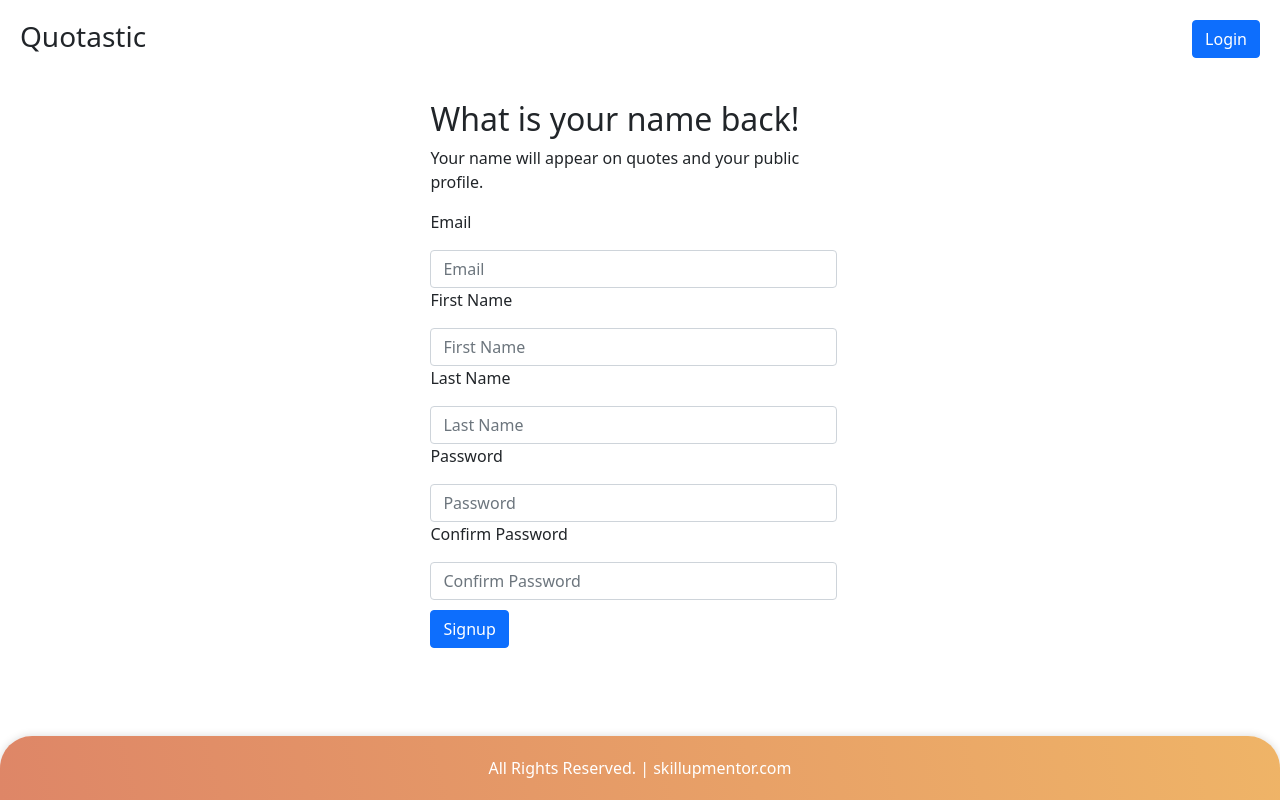
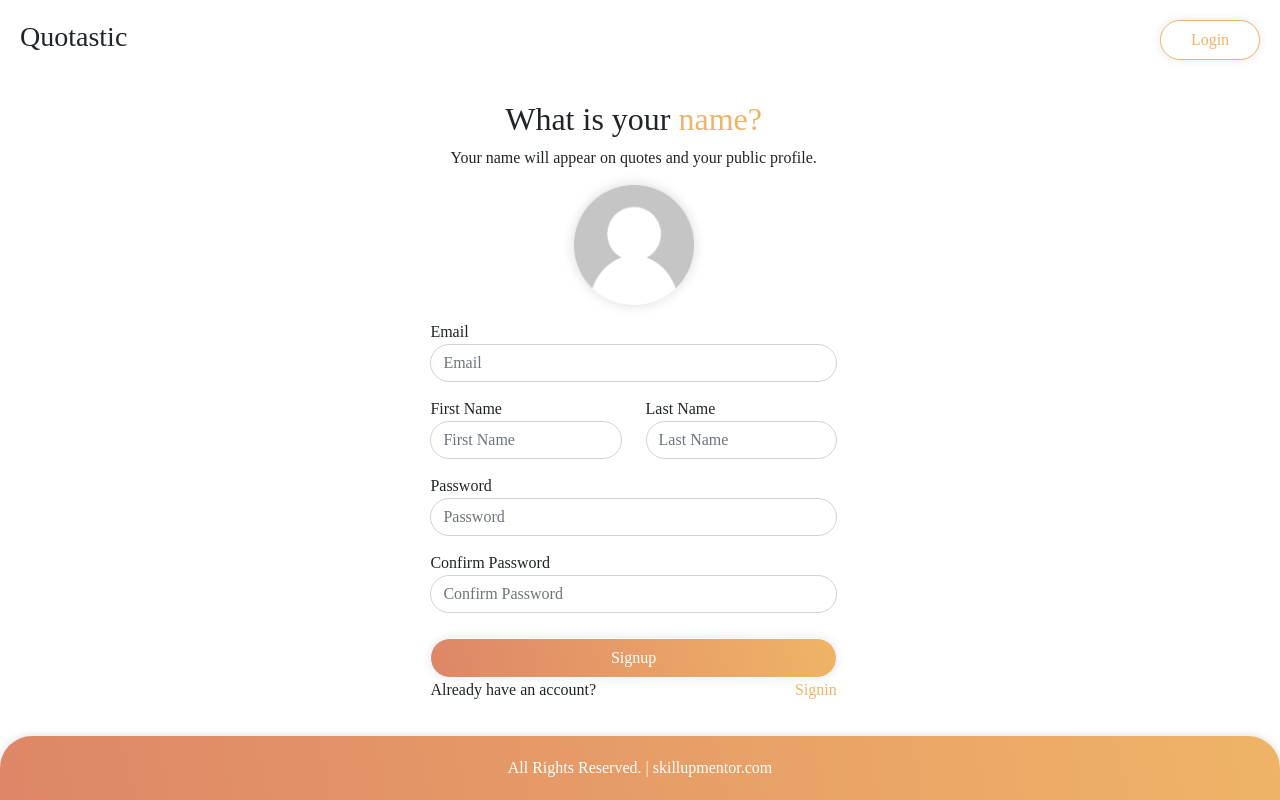
Before and after one commit to dadolyner/SkillUp-01-Frontend, a React (Create React App) app: page /signup in a window 1280 px wide. Built offline with nearby package versions, Linux system fonts and the light colour scheme.

Commit message:
almost perfect style

```diff
--- a/public/index.css
+++ b/public/index.css
@@ -5,10 +5,10 @@ footer{
     align-items: center;
     padding: 32px 0px;
 
-    position: absolute;
-    left: 0px;
-    right: 0px;
-    bottom: 0%;
+    position: fixed;
+    left: 0px !important;
+    right: 0px !important;
+    bottom: 0% !important;
     height: 5px;
 
     background: linear-gradient(257.39deg, #EFB467 0%, #DE8667 100%);
@@ -16,3 +16,7 @@ footer{
     box-shadow: 0px 0px 8px rgba(0, 0, 0, 0.15);
     border-radius: 32px 32px 0px 0px;
 }
+
+body{
+    font-family: Century Gothic !important;
+}
--- a/public/index.html
+++ b/public/index.html
@@ -7,7 +7,7 @@
     <title>Quotastic</title>
   </head>
   <body>
-    <div id="root"></div>
+    <div id="quotasticApp"></div>
 
     <footer>
       <span style="color:white;">All Rights Reserved. | skillupmentor.com</span>
--- a/src/css/style.css
+++ b/src/css/style.css
@@ -36,6 +36,32 @@ img {
     height: 80px;
 }
 
+.headerQuotes{
+    float:right;
+    box-shadow: 2px 2px 10px #888888;
+    border-radius: 20px;
+    width:400px !important;
+    height: 200px;
+    padding: 10px;
+}
+
+.headerQuoteText{
+    width: 90%;
+    height: 100%;
+}
+
+.headerVotes{
+    float:left;
+    width: 20%;
+    height: 100%;
+    text-align: center;
+    padding-top:60px;
+}
+
+.headerQUoteText{
+    font-size: 12px;
+}
+
 h5{
     padding-top:10px;
 }
@@ -57,15 +83,88 @@ h5{
     margin-top:15px;
 }
 
-.smallImg{
+.smallImgHeader{
     width: 50px;
     height: 50px;
 }
 
-.smallImg:hover{
+textarea{
+    border: 2px solid #DE8667 !important;
+    border-radius: 16px !important;
+    height: 150px !important;
+}
+
+.smallImgHeader:hover{
     cursor: pointer;
 }
 
 html{
     width: 99%;
 }
+
+.signUpButton{
+    border-radius: 32px !important;
+    width: 100px;
+    height: 40px;
+
+    background: linear-gradient(257.39deg, #EFB467 0%, #DE8667 100%);
+    box-shadow: 0px 0px 10px rgba(0, 0, 0, 0.1);
+    border-color: #fff !important;
+}
+
+.cancelButton{
+    border-radius: 32px !important;
+    width: 100px;
+    height: 40px;
+
+    color:black !important;
+    background-color: #fff !important;
+    border-color: #fff !important;
+}
+
+.loginButton{
+    border-radius: 32px !important;
+    width: 100px;
+    height: 40px;
+
+    background: #fff !important;
+    color: #EFB467 !important;
+    box-shadow: 0px 0px 10px rgba(0, 0, 0, 0.1);
+    border-radius: 32px;
+    border-color: #EFB467 !important;
+}
+
+.inputField{
+    border-radius: 32px !important;
+    margin-bottom: 15px !important;
+}
+
+.inputFieldShort{
+    width:100% !important;
+}
+
+.btn:focus, .btn:active, .form-control {
+    outline: none !important;
+    box-shadow: none !important;
+}
+
+.orangeText{
+    color: #EFB467;
+}
+
+p{
+    margin:0px !important;
+}
+
+.loginHref{
+    text-decoration: none;
+    color: #EFB467;
+    text-align: right;
+}
+
+.smallImg{
+    float:left;
+    width:20px;
+    height:20px;
+    margin-right: 10px;
+}
--- a/src/index.js
+++ b/src/index.js
@@ -7,5 +7,5 @@ ReactDOM.render(
   <BrowserRouter>
     <App />
   </BrowserRouter>,
-  document.getElementById('root')
+  document.getElementById('quotasticApp')
 );
--- a/src/pages/createQuote.js
+++ b/src/pages/createQuote.js
@@ -9,14 +9,14 @@ const CreateQuote = () => {
             <div class="row contentBody">
                 <div class="col-4"></div>
                 <div class="col-4">
-                    <h2>Are you feeling <span>inspired?</span></h2>
+                    <h2>Are you feeling <span class="orangeText">inspired?</span></h2>
                     <p>You can post one quote. You can delete it on your profile or edit it inthis window</p>
 
                     <textarea class="form-control">
                         All our dreams can come true, if we have the courage to pursue them.
                     </textarea>
-                    <input type="submit" class="btn btn-primary confirmButton" value="Submit" />
-                    <input type="submit" class="btn btn-primary confirmButton" value="Cancel" onClick={() => history.push('/profile')}/>
+                    <input type="submit" class="btn btn-primary confirmButton signUpButton" value="Submit" />
+                    <input type="submit" class="btn btn-primary confirmButton cancelButton" value="Cancel" onClick={() => history.push('/profile')}/>
                 </div>
                 <div class="col-4"></div>
             </div>
--- a/src/pages/login.js
+++ b/src/pages/login.js
@@ -10,20 +10,20 @@ const Login = () => {
             <div class="row">
                 <div class="col-1"><h3 class="quotasticHeader">Quotastic</h3></div>
                 <div class="col-10"></div>
-                <div class="col-1"><button class="btn btn-primary topButton" onClick={() => history.push('/signup')}>Sign Up</button></div>
+                <div class="col-1"><button class="btn btn-primary topButton signUpButton" onClick={() => history.push('/signup')}>Sign Up</button></div>
             </div>
 
             <div class="row contentBody">
                 <div class="col-4"></div>
                 <div class="col-4">
-                    <h2>Welcome <span>back!</span></h2>
-                    <p>Thank you for comming back. Hope you gave a good day and inspire others.</p>
+                    <h2 style={{"text-align": "center"}}>Welcome <span class="orangeText">back</span></h2>
+                    <p style={{"text-align": "center"}}>Thank you for comming back. Hope you gave a good day and inspire others.</p>
 
                     <p>Email</p>
-                    <input type="email" class="form-control" placeholder="Email" />
+                    <input type="email" class="form-control inputField" placeholder="Email" />
                     <p>Password</p>
-                    <input type="password" class="form-control" placeholder="Password" />
-                    <input type="submit" class="btn btn-primary confirmButton" value="Login" onClick={() => history.push('/profile')}/>
+                    <input type="password" class="form-control inputField" placeholder="Password" />
+                    <input type="submit" class="btn btn-primary confirmButton loginButton" value="Login" style={{"width":"100%"}} onClick={() => history.push('/profile')}/>
                 </div>
                 <div class="col-4"></div>
             </div>
--- a/src/pages/profileSettings.js
+++ b/src/pages/profileSettings.js
@@ -8,26 +8,31 @@ const ProfileSettings = () => {
             <div class="row contentBody">
                 <div class="col-4"></div>
                 <div class="col-4">
-                    <h2>Profile <span>settings</span></h2>
+                    <h2>Profile <span class="orangeText">settings.</span></h2>
                     <p>Change your profile settings</p>
 
                     <p>Email</p>
-                    <input type="email" class="form-control" placeholder="Email" />
+                    <input type="email" class="form-control inputField" placeholder="Email" />
 
-                    <p>First Name</p>
-                    <input type="text" class="form-control" placeholder="First Name" />
-
-                    <p>Last Name</p>
-                    <input type="text" class="form-control" placeholder="Last Name" />
+                    <div class="row">
+                        <div class="col">
+                            <p>First Name</p>
+                            <input type="text" class="form-control inputField inputFieldShort" placeholder="First Name" />
+                        </div>
+                        <div class="col">
+                            <p>Last Name</p>
+                            <input type="text" class="form-control inputField inputFieldShort" placeholder="Last Name" />
+                        </div>
+                    </div>
 
                     <p>Password</p>
-                    <input type="password" class="form-control" placeholder="Password" />
+                    <input type="password" class="form-control inputField" placeholder="Password" />
 
                     <p>Confirm Password</p>
-                    <input type="password" class="form-control" placeholder="Confirm Password" />
+                    <input type="password" class="form-control inputField" placeholder="Confirm Password" />
 
-                    <input type="submit" class="btn btn-primary confirmButton" value="Submit" />
-                    <input type="submit" class="btn btn-primary confirmButton" value="Cancel" onClick={() => history.push('/profile')}/>
+                    <input type="submit" class="btn btn-primary confirmButton signUpButton" value="Submit" />
+                    <input type="submit" class="btn btn-primary confirmButton cancelButton" value="Cancel" onClick={() => history.push('/profile')}/>
                 </div>
                 <div class="col-4"></div>
             </div>
--- a/src/pages/signUp.js
+++ b/src/pages/signUp.js
@@ -1,5 +1,6 @@
 import '../css/style.css'
 import { useHistory } from 'react-router-dom';
+import Avatar from "../multimedia/Avatar.png";
 
 const SignUp = () => {
     let history = useHistory();
@@ -9,31 +10,49 @@ const SignUp = () => {
             <div class="row">
                 <div class="col-1"><h3 class="quotasticHeader">Quotastic</h3></div>
                 <div class="col-10"></div>
-                <div class="col-1"><button class="btn btn-primary topButton" onClick={() => history.push('/login')}>Login</button></div>
+                <div class="col-1"><button class="btn btn-primary topButton loginButton" onClick={() => history.push('/login')}>Login</button></div>
             </div>
 
             <div class="row contentBody">
                 <div class="col-4"></div>
                 <div class="col-4">
-                    <h2>What is your name <span>back!</span></h2>
-                    <p>Your name will appear on quotes and your public profile.</p>
+                    <h2 style={{ "text-align": "center" }}>What is your <span class="orangeText">name?</span></h2>
+                    <p style={{ "text-align": "center" }}>Your name will appear on quotes and your public profile.</p>
 
+                    <img src={Avatar} alt="" style={{ "width": "150px" }} />
                     <p>Email</p>
-                    <input type="email" class="form-control" placeholder="Email" />
+                    <input type="email" class="form-control inputField" placeholder="Email" />
 
-                    <p>First Name</p>
-                    <input type="text" class="form-control" placeholder="First Name" />
-
-                    <p>Last Name</p>
-                    <input type="text" class="form-control" placeholder="Last Name" />
+                    <div class="row">
+                        <div class="col">
+                            <p>First Name</p>
+                            <input type="text" class="form-control inputField inputFieldShort" placeholder="First Name" />
+                        </div>
+                        <div class="col">
+                            <p>Last Name</p>
+                            <input type="text" class="form-control inputField inputFieldShort" placeholder="Last Name" />
+                        </div>
+                    </div>
 
                     <p>Password</p>
-                    <input type="password" class="form-control" placeholder="Password" />
+                    <input type="password" class="form-control inputField" placeholder="Password" />
 
                     <p>Confirm Password</p>
-                    <input type="password" class="form-control" placeholder="Confirm Password" />
+                    <input type="password" class="form-control inputField" placeholder="Confirm Password" />
 
-                    <input type="submit" class="btn btn-primary confirmButton" value="Signup" />
+                    <input type="submit" class="btn btn-primary confirmButton signUpButton" value="Signup" style={{ "width": "100%" }} />
+
+
+                    <div class="row">
+                        <div class="col">
+                            <p>Already have an account?</p>
+                        </div>
+                        <div class="col loginHref">
+                            <a href="/login" class="loginHref">Signin</a>
+                        </div>
+                    </div>
+
+
                 </div>
                 <div class="col-4"></div>
 
```
Also changed, not shown: src/pages/home.js (+91 -2 lines), src/pages/profile.js (+5 -5 lines), src/multimedia/background.png (added).
